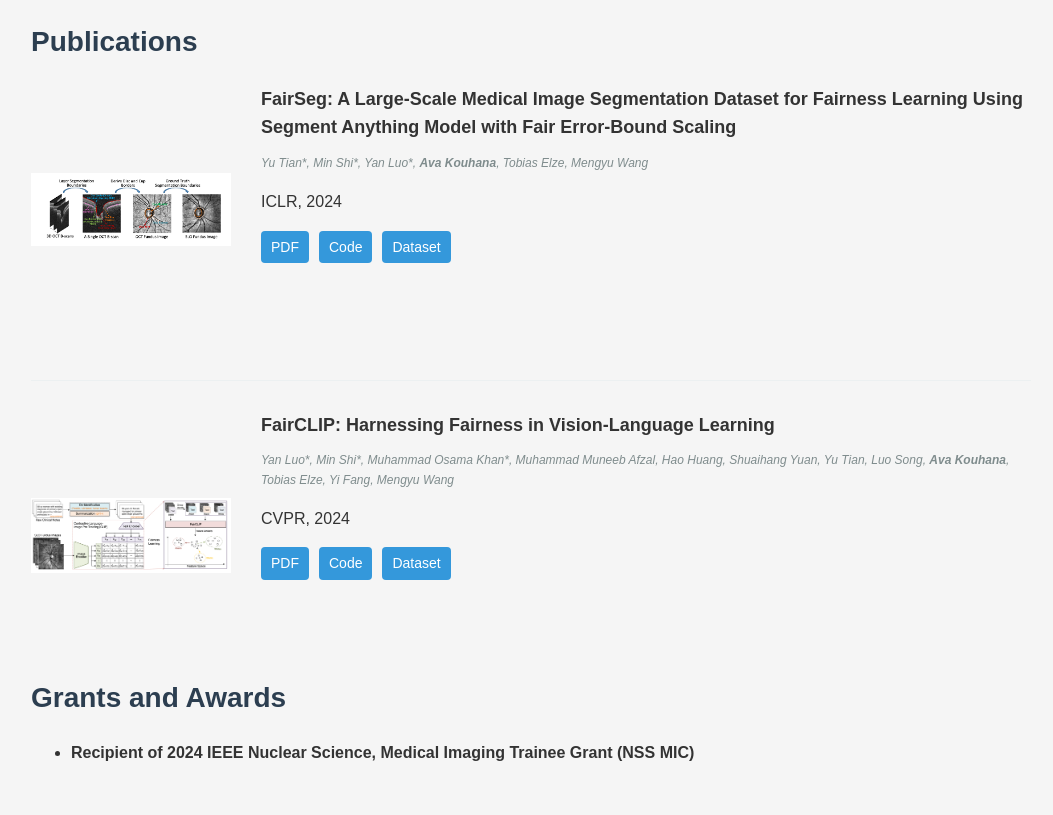
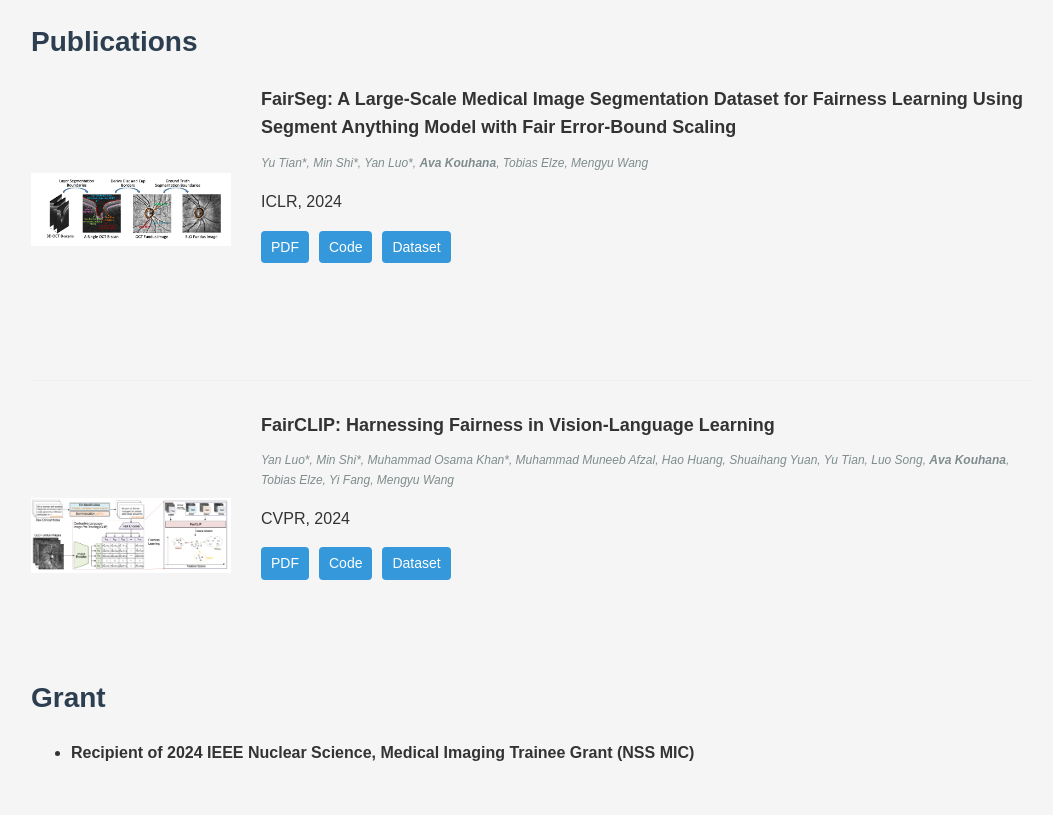
Before and after one commit to avakn4/avakn4.github.io, a plain HTML site: page index.html in a window 1280 px wide. Shown: the part 578-1393 px from the top of the page, without its empty margins (109-1162 px from the left). Drawn offline with Linux system fonts and the light colour scheme.

Commit message:
yonatano

```diff
--- a/index.html
+++ b/index.html
@@ -243,7 +243,7 @@ target="_blank">Dataset</a>
         </div>
 
  <div class="awards">
-      <h2>Grants and Awards</h2>
+      <h2>Grant</h2>
       <ul>
         <li><strong>Recipient of 2024 IEEE Nuclear Science, Medical Imaging Trainee Grant (NSS MIC)</strong></li>
       </ul>
```
